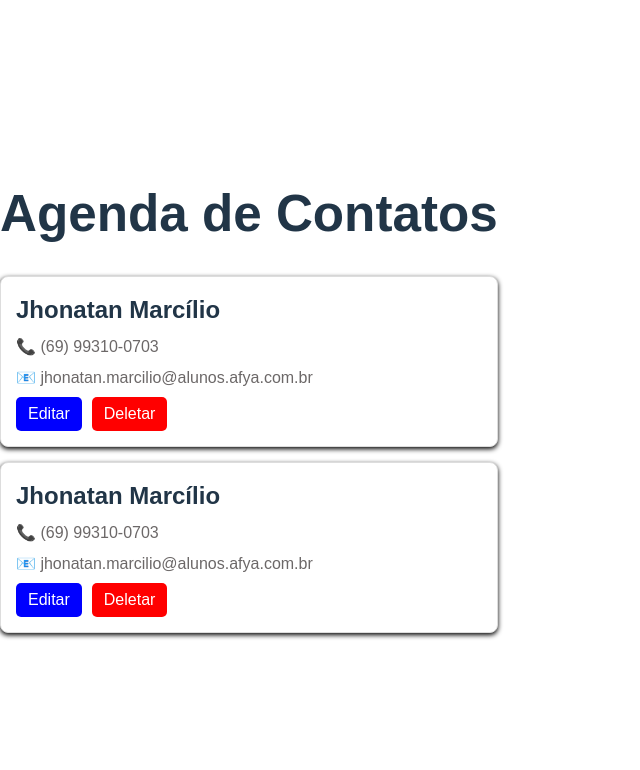
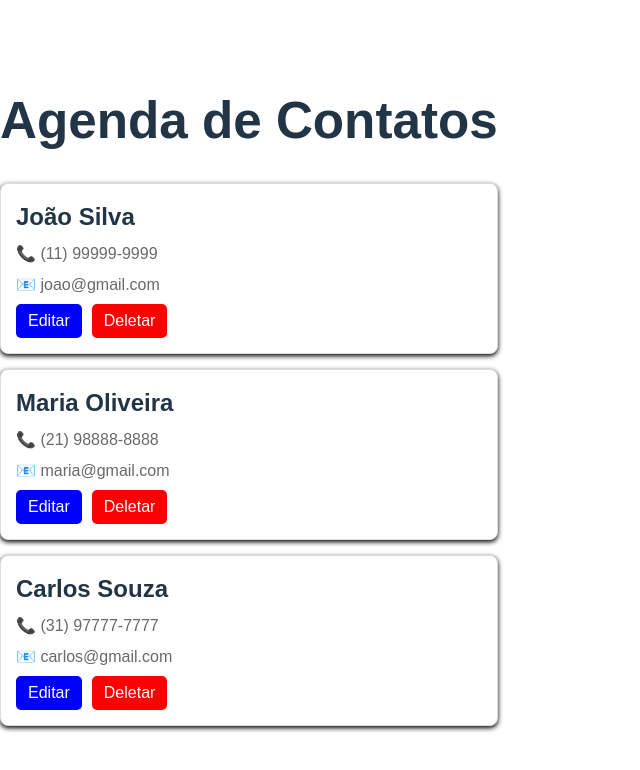
Before and after one commit to JhonatanMarcilio/Projeto-Web-N2, a React (Vite) app: page / in a window 1280 px wide. Shown: the top 770 px of the page, without its empty margins (0-640 px from the left). Built offline with nearby package versions, Linux system fonts and the light colour scheme; data requests are answered from the project's data file.

Commit message:
implementando banco de dados

```diff
--- /dev/null
+++ b/db.json
@@ -0,0 +1,22 @@
+{
+  "contacts": [
+    {
+      "id": 1,
+      "name": "João Silva",
+      "phone": "(11) 99999-9999",
+      "email": "joao@gmail.com"
+    },
+    {
+      "id": 2,
+      "name": "Maria Oliveira",
+      "phone": "(21) 98888-8888",
+      "email": "maria@gmail.com"
+    },
+    {
+      "id": 3,
+      "name": "Carlos Souza",
+      "phone": "(31) 97777-7777",
+      "email": "carlos@gmail.com"
+    }
+  ]
+}
--- a/src/App.jsx
+++ b/src/App.jsx
@@ -1,34 +1,28 @@
+import { useEffect, useState } from "react";
 import "./App.css";
-import ContactItem from "./components/ContactItem";
+import ContactList from "./components/ContactList";
 
 function App() {
-  const contacts = [
-    {
-      id: 1,
-      nome: "João",
-      phone: "(69) 99310-0703",
-      mail: "exemplo@exemplo.com.br",
-    },
-    {
-      id: 2,
-      nome: "Maria",
-      phone: "(69) 22222-2222",
-      mail: "exemplo2@exemplo.com.br",
-    },
-    {
-      id: 3,
-      nome: "José",
-      phone: "(69) 33333-3333",
-      mail: "exemplo3@exemplo.com.br",
-    },
-  ];
+  const [contacts, setContacts] = useState([]);
+
+  useEffect(() => {
+    fetch("http://localhost:3001/contacts")
+      .then(function (response) {
+        return response.json();
+      })
+      .then(function (data) {
+        setContacts(data);
+      })
+      .catch(function (error) {
+        console.error("Erro ao buscar contatos:", error);
+      });
+  }, []);
 
   return (
-    <>
+    <div className="container">
       <h1>Agenda de Contatos</h1>
-      <ContactItem></ContactItem>
-      <ContactItem></ContactItem>
-    </>
+      <ContactList contacts={contacts} />
+    </div>
   );
 }
 
--- a/src/components/ContactItem.jsx
+++ b/src/components/ContactItem.jsx
@@ -1,11 +1,11 @@
 import "./ContactItem.css";
 
-function ContactItem({ contacts }) {
+function ContactItem({ name, phone, email }) {
   return (
     <div className="contact-card">
-      <h2>Jhonatan Marcílio</h2>
-      <p>📞 (69) 99310-0703</p>
-      <p>📧 jhonatan.marcilio@alunos.afya.com.br</p>
+      <h2>{name}</h2>
+      <p>📞 {phone}</p>
+      <p>📧 {email}</p>
       <div className="btns">
         <button>Editar</button>
         <button>Deletar</button>
--- /dev/null
+++ b/src/components/ContactList.jsx
@@ -0,0 +1,19 @@
+import ContactItem from "./ContactItem";
+
+function ContactList({ contacts }) {
+  return (
+    <div>
+      {/*Mapear a lista de contatos */}
+      {contacts.map((contact) => (
+        <ContactItem
+          key={contact.id}
+          name={contact.name}
+          phone={contact.phone}
+          email={contact.email}
+        />
+      ))}
+    </div>
+  );
+}
+
+export default ContactList;
```
